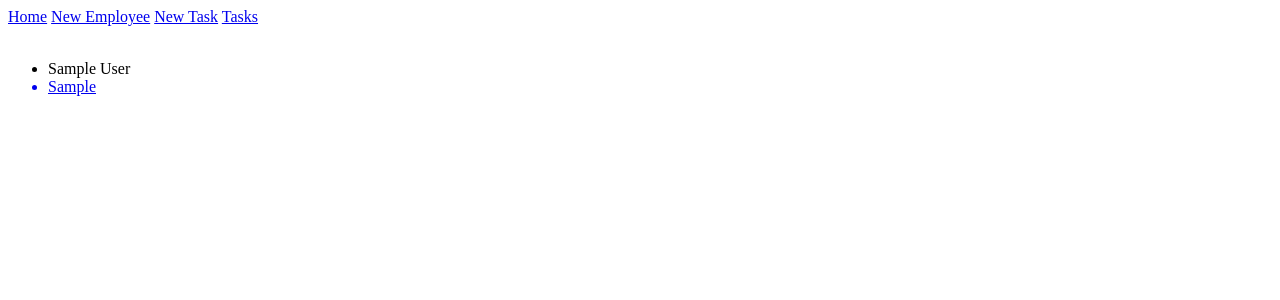
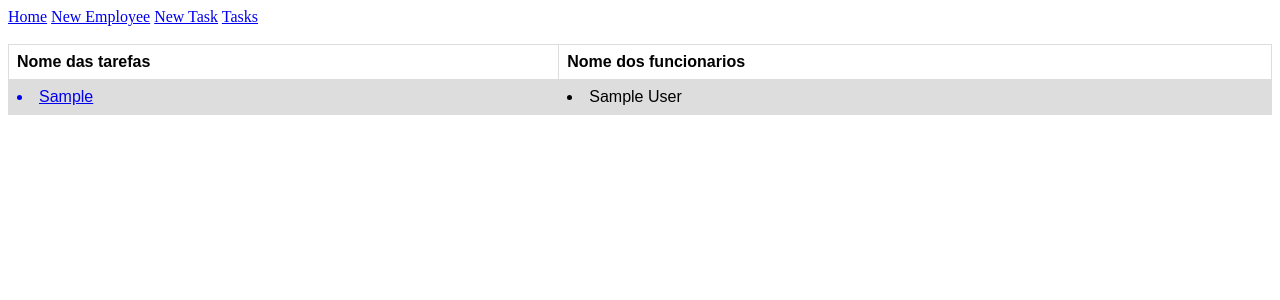
Before and after one commit to brenininho/Return_site, a Django app: page /tasks in a window 1280 px wide. Shown: the top 300 px of the page. Run offline with Django 3.2, Linux system fonts and the light colour scheme; tables that the repository leaves empty hold one stand-in row (values such as "Sample post").

Commit message:
Atualizando Crud

```diff
--- a/come_back_site/manage_employees/templates/manage_employees/tasks.html
+++ b/come_back_site/manage_employees/templates/manage_employees/tasks.html
@@ -3,6 +3,23 @@
 <head>
     <meta charset="UTF-8">
     <title>Tasks</title>
+<style>
+table {
+  font-family: arial, sans-serif;
+  border-collapse: collapse;
+  width: 100%;
+}
+
+td, th {
+  border: 1px solid #dddddd;
+  text-align: left;
+  padding: 8px;
+}
+
+tr:nth-child(even) {
+  background-color: #dddddd;
+}
+</style>
 </head>
 <body>
     <nav>
@@ -11,19 +28,20 @@
         <a href="{% url 'manage_employees:create_task' %}">New Task</a>
         <a href="{% url 'manage_employees:list_tasks' %}">Tasks</a>
     </nav><br>
+<table>
+  <tr>
+    <th>Nome das tarefas</th>
+    <th>Nome dos funcionarios</th>
+  </tr>
+    {% for task in tasks %}
+<tr>
+    <td><a href="{% url 'manage_employees:update_task' task.id %}">
+            <li> {{ task.tasks }}</li>
+    </a></td>
+      <td><a><li>{{ task.employees }}</li></a></td>
+      {% endfor %}
+</tr>
 
-<ul>
-    {% for task in tasks %}
-        <a>
-            <li>
-                {{ task.employees }}
-            </li>
-        </a>
-        <a href="{% url 'manage_employees:update_task' task.id %}">
-            <li> {{ task.tasks }}</li>
-        </a>
-    {% endfor %}
-    </ul>
-
+</table>
 </body>
 </html>
```
